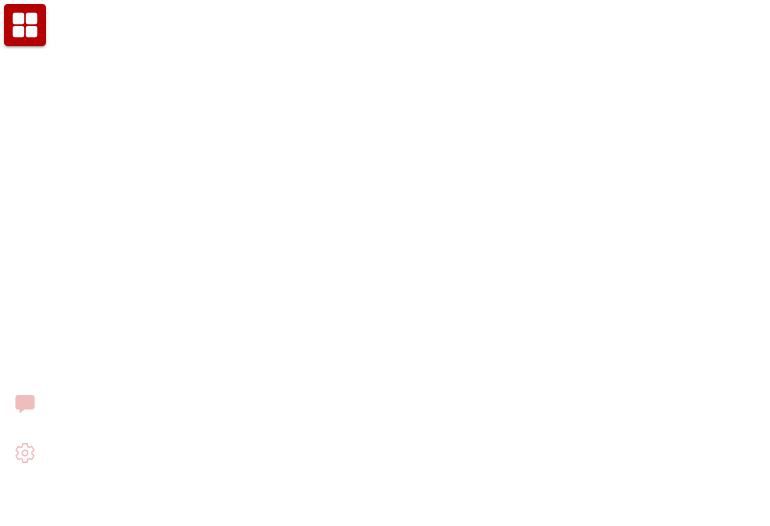
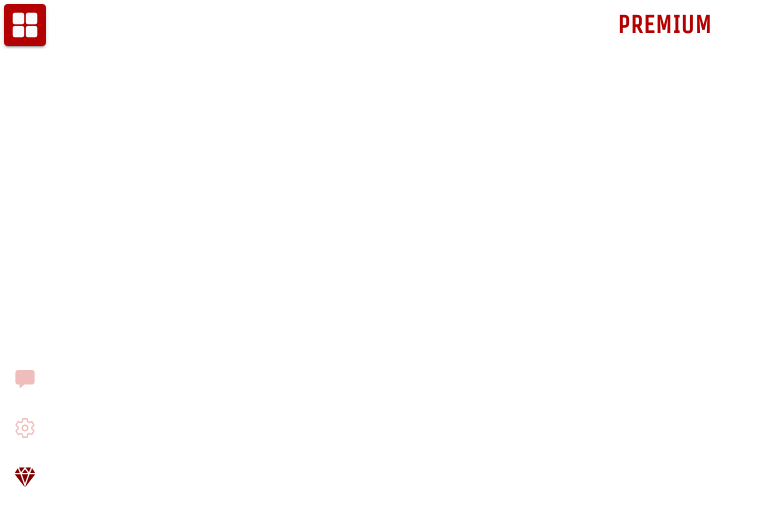
Before and after one commit to netspie/jp-conversations, a React (Vite) app: page /premium in a window 1280 px wide. Shown: the top 526 px of the page, without its empty margins (0-770 px from the left). Built offline with nearby package versions, Linux system fonts and the light colour scheme.

Commit message:
Add premium page

```diff
--- a/src/App.tsx
+++ b/src/App.tsx
@@ -14,11 +14,8 @@ import {
   chatbox,
   diamond,
   grid,
-  home,
-  person,
   settingsOutline,
 } from "ionicons/icons";
-import HomePage from "./home/HomePage";
 import DialoguesPage from "./dialogues/DialoguesPage";
 
 /* Core CSS required for Ionic components to work properly */
@@ -54,6 +51,7 @@ import "./theme/tailwind.css";
 import "./App.css";
 import DialoguePage from "./dialogues/DialoguePage";
 import SettingsPage from "./settings/SettingsPage";
+import PremiumPage from "./premium/PremiumPage";
 
 setupIonicReact();
 
@@ -79,6 +77,7 @@ const App: React.FC = () => {
             <Route exact path="/dialogues" component={DialoguesPage} />
             <Route path={`/dialogues/:id`} component={DialoguePage} />
             <Route path="/settings" component={SettingsPage} />
+            <Route path="/premium" component={PremiumPage} />
             <Route exact path="/">
               <Redirect to="/dialogues" />
             </Route>
@@ -109,13 +108,13 @@ const App: React.FC = () => {
             >
               <IonIcon aria-hidden="true" icon={settingsOutline} />
             </IonTabButton>
-            {/* <IonTabButton
+            <IonTabButton
               tab="premium"
               href="/premium"
               className="flex-1 md:max-h-10"
             >
               <IonIcon aria-hidden="true" icon={diamond} />
-            </IonTabButton> */}
+            </IonTabButton>
           </IonTabBar>
         </IonTabs>
       </IonReactRouter>
--- /dev/null
+++ b/src/premium/PremiumPage.tsx
@@ -0,0 +1,12 @@
+import { IonPage } from "@ionic/react";
+import IonxHeader from "../ionx/IonxHeader";
+import IonxContent from "../ionx/IonxContent";
+
+export default function PremiumPage() {
+  return (
+    <IonPage>
+      <IonxHeader>Premium</IonxHeader>
+      <IonxContent></IonxContent>
+    </IonPage>
+  );
+}
```
Also changed, not shown: src/settings/SettingsPage.tsx (+0 -7 lines).
